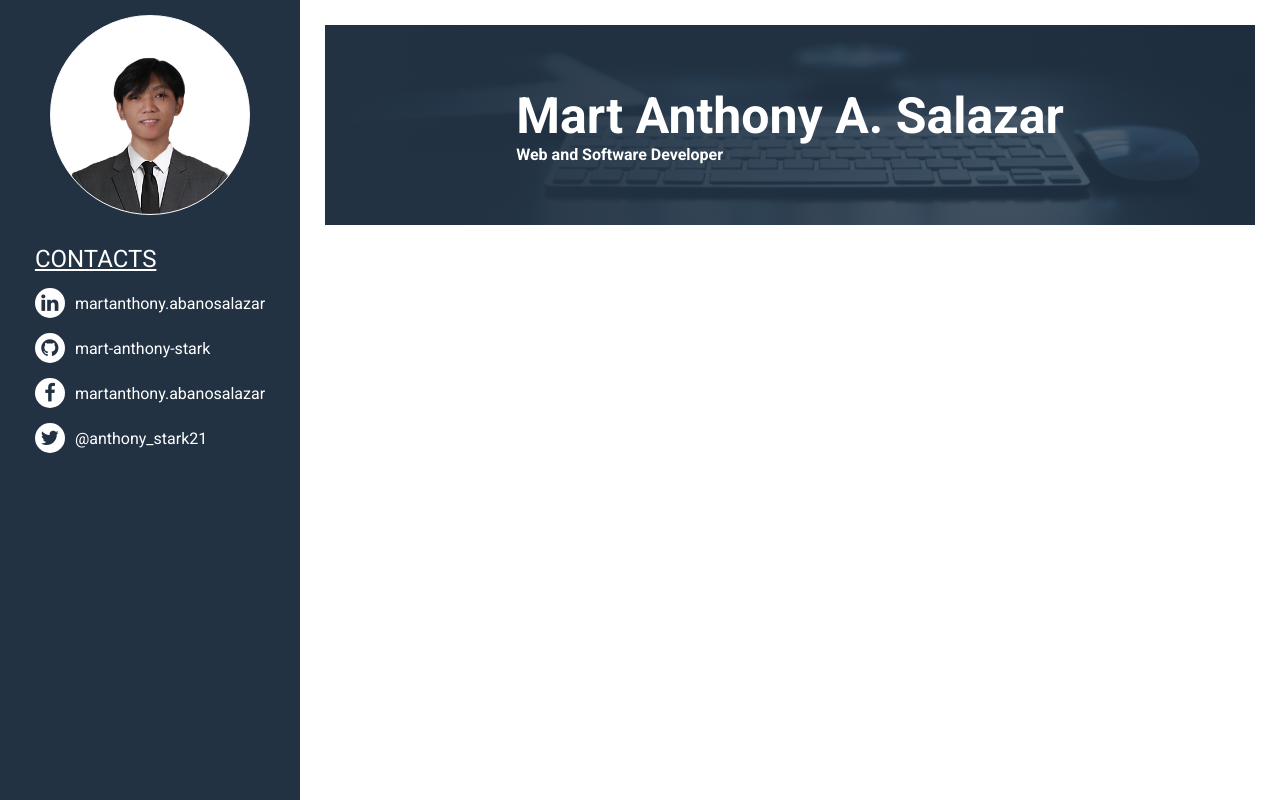
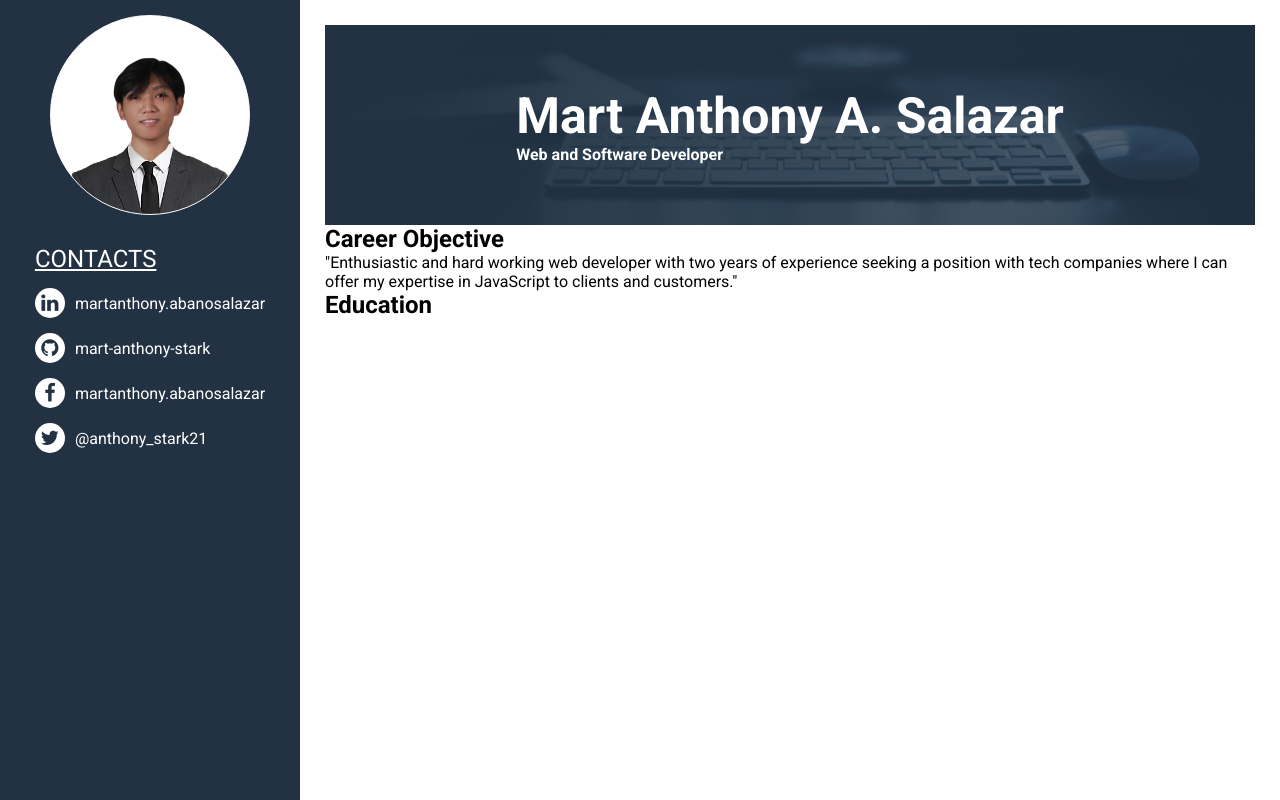
Before and after one commit to mart-anthony-stark/CV, a PHP site: page / in a window 1280 px wide. Run offline with PHP 8.4, Linux system fonts and the light colour scheme.

Commit message:
add: career objective

```diff
--- a/index.php
+++ b/index.php
@@ -12,7 +12,7 @@
     }
     $name = "Mart Anthony A. Salazar";
     $profession = "Web and Software Developer";
-    $links = array(
+    $social_links = array(
         new Link("https://www.facebook.com/", "martanthony.abanosalazar", "fa-linkedin"),
         new Link("https://github.com/mart-anthony-stark", "mart-anthony-stark", "fa-github"),
         new Link("https://www.facebook.com/", "martanthony.abanosalazar", "fa-facebook"),
@@ -36,7 +36,7 @@
             <div class="links">
                 <h2>CONTACTS</h2>
             <?php
-                foreach($links as $i => $i_value) {
+                foreach($social_links as $i => $i_value) {
                     echo "<a href=$i_value->address target=_'blank'>
                     <i class='fa $i_value->icon' aria-hidden='true'></i>
                         $i_value->linkname
@@ -52,6 +52,15 @@
                     <h4><?php echo $profession?></h4>
                 </div>
             </div>
+
+            <section class="objective">
+                <h2 class="heading">Career Objective</h2>
+                <p>"Enthusiastic and hard working web developer with two years of experience seeking a position with tech companies where I can offer my expertise in JavaScript to clients and customers."</p>
+            </section>
+
+            <section class="education">
+                <h2 class="heading">Education</h2>
+            </section>
         </div>
     </main>
 </body>
```
